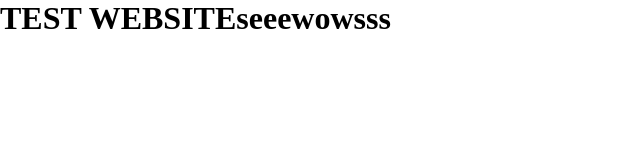
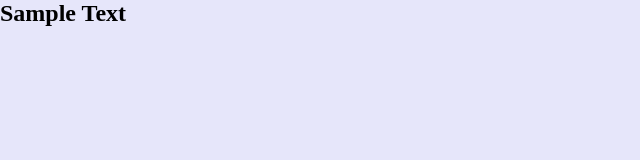
Before and after one commit to AngeloSoria/angelosoria.github.io, a website: page index.html in a window 1280 px wide. Shown: the whole page, without its empty margins (0-640 px from the left). Drawn offline with Linux system fonts and the light colour scheme.

Commit message:
some packages

```diff
--- a/index.html
+++ b/index.html
@@ -8,6 +8,6 @@
     <title>Document</title>
 </head>
 <body>
-    <h1>TEST WEBSITEseeewowsss</h1>
+    <h2>Sample Text</h2>
 </body>
 </html>
--- /dev/null
+++ b/index.scss
@@ -0,0 +1,11 @@
+@import url('https://fonts.googleapis.com/css2?family=Poppins:ital,wght@0,100;0,200;0,300;0,400;0,500;0,600;0,700;0,800;0,900;1,100;1,200;1,300;1,400;1,500;1,600;1,700;1,800;1,900&display=swap');
+
+
+* {
+    color: inherit;
+    margin: 0;
+}
+
+h2 {
+    font-family: 'Poppins', 'Arial';
+}
--- a/style.css
+++ b/style.css
@@ -2,3 +2,7 @@
     margin: 0;
     padding: 0;
 }
+
+body {
+    background-color: lavender;
+}
```
Also changed, not shown: package.json (added, +24 -0 lines), index.css (added), 2 other files.
